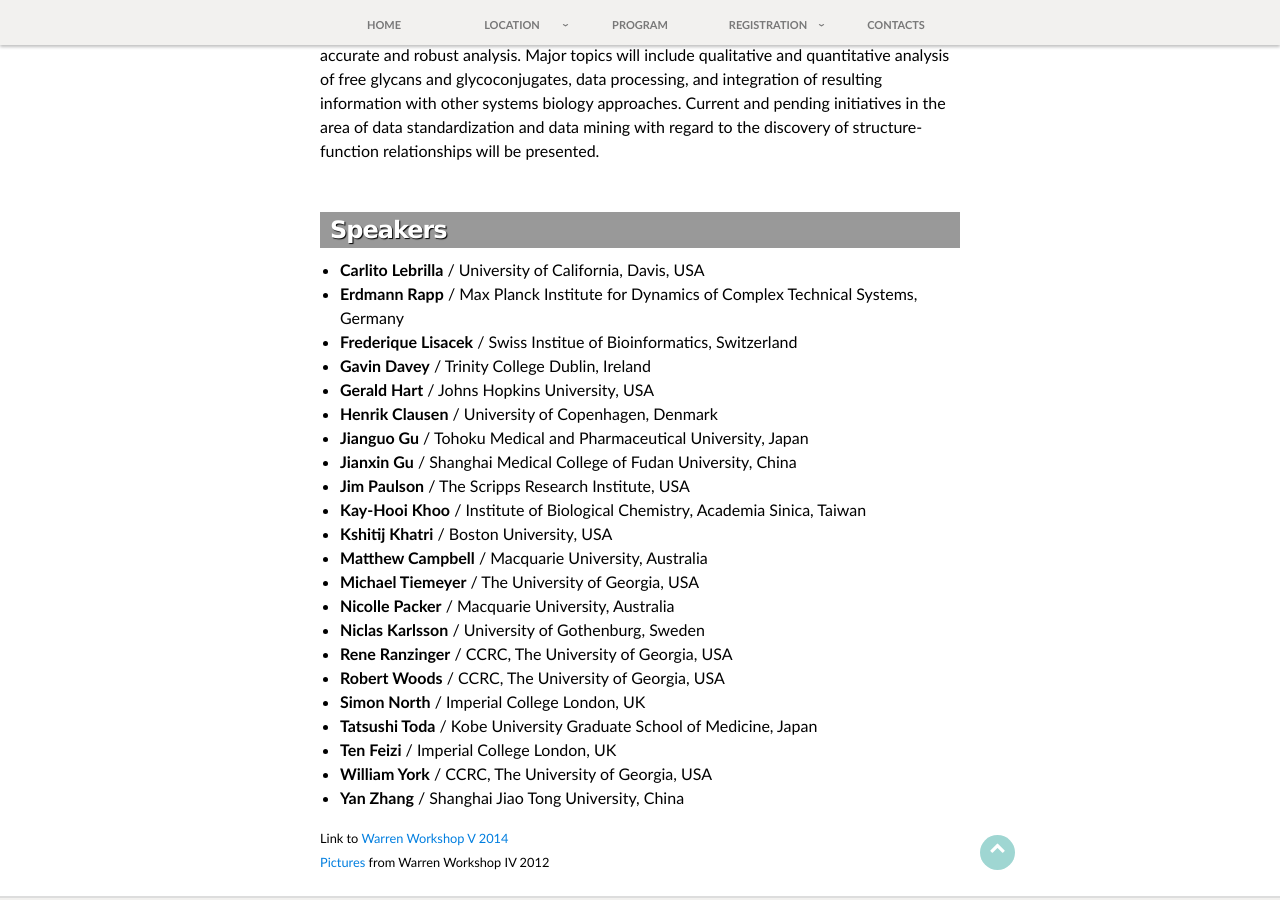
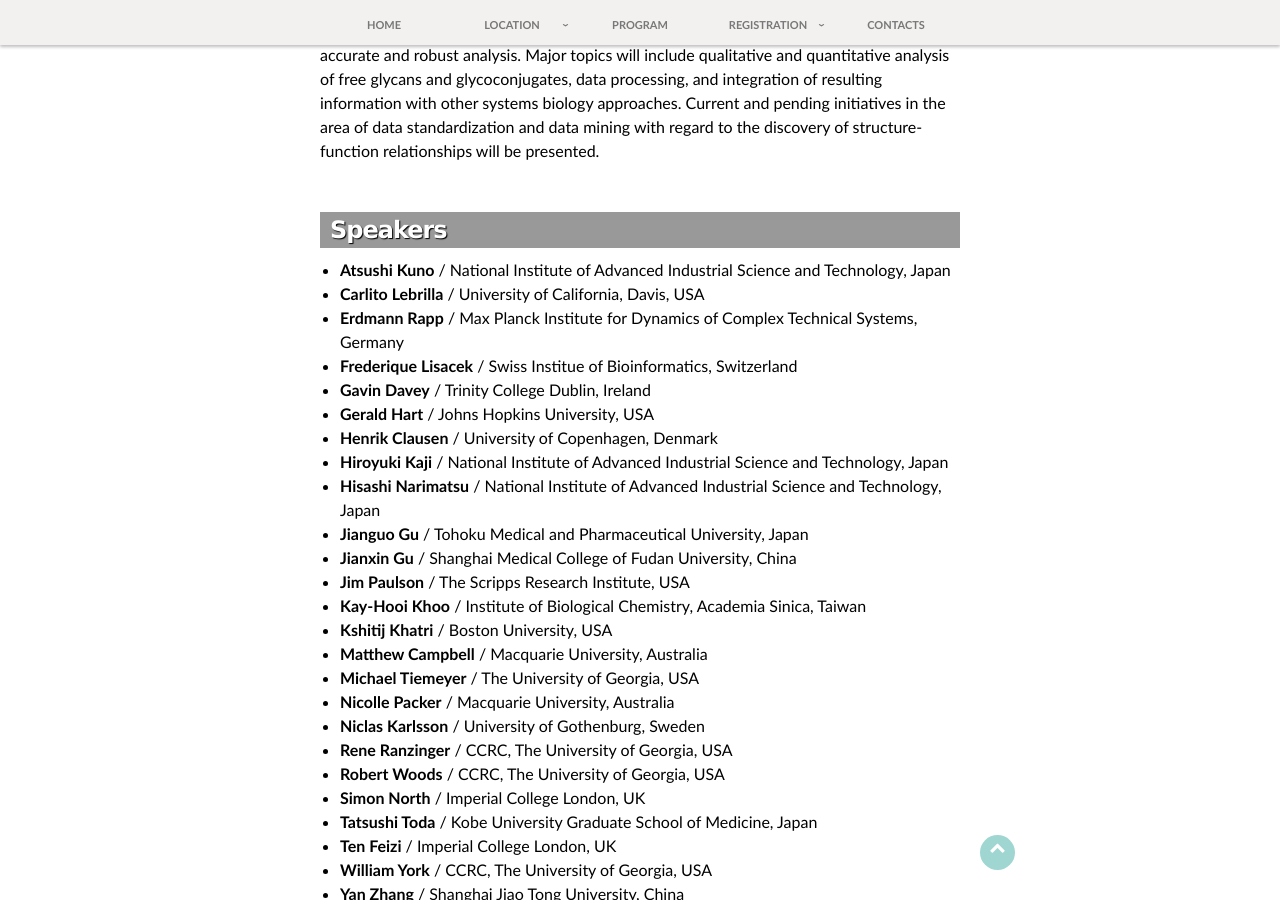
Before and after one commit to yamazakiM/test_warren2016, a Jekyll site: the page built from index.md, in a window 1280 px wide and 900 px high, scrolled down 646 px. Built offline with Jekyll 4.4.1, drawn with Linux system fonts in a browser that asks for light colours; nearby versions of some CDN libraries; library files that are not in the unit come from our copies.

Commit message:
Update index.md

```diff
--- a/index.md
+++ b/index.md
@@ -19,12 +19,15 @@
 
 <h3>Speakers</h3>
 <ul>
+<li><strong>Atsushi Kuno</strong> / National Institute of Advanced Industrial Science and Technology, Japan</li>
 <li><strong>Carlito Lebrilla</strong> / University of California, Davis, USA</li>
 <li><strong>Erdmann Rapp</strong> / Max Planck Institute for Dynamics of Complex Technical Systems, Germany</li>
 <li><strong>Frederique Lisacek</strong> / Swiss Institue of Bioinformatics, Switzerland</li>
 <li><strong>Gavin Davey</strong> / Trinity College Dublin, Ireland</li>
 <li><strong>Gerald Hart</strong> / Johns Hopkins University, USA</li>
 <li><strong>Henrik Clausen</strong> / University of Copenhagen, Denmark</li>
+<li><strong>Hiroyuki Kaji</strong> / National Institute of Advanced Industrial Science and Technology, Japan</li>
+<li><strong>Hisashi Narimatsu</strong> / National Institute of Advanced Industrial Science and Technology, Japan</li>
 <li><strong>Jianguo Gu</strong> / Tohoku Medical and Pharmaceutical University, Japan</li>
 <li><strong>Jianxin Gu</strong> / Shanghai Medical College of Fudan University, China</li>
 <li><strong>Jim Paulson</strong> / The Scripps Research Institute, USA</li>
```
